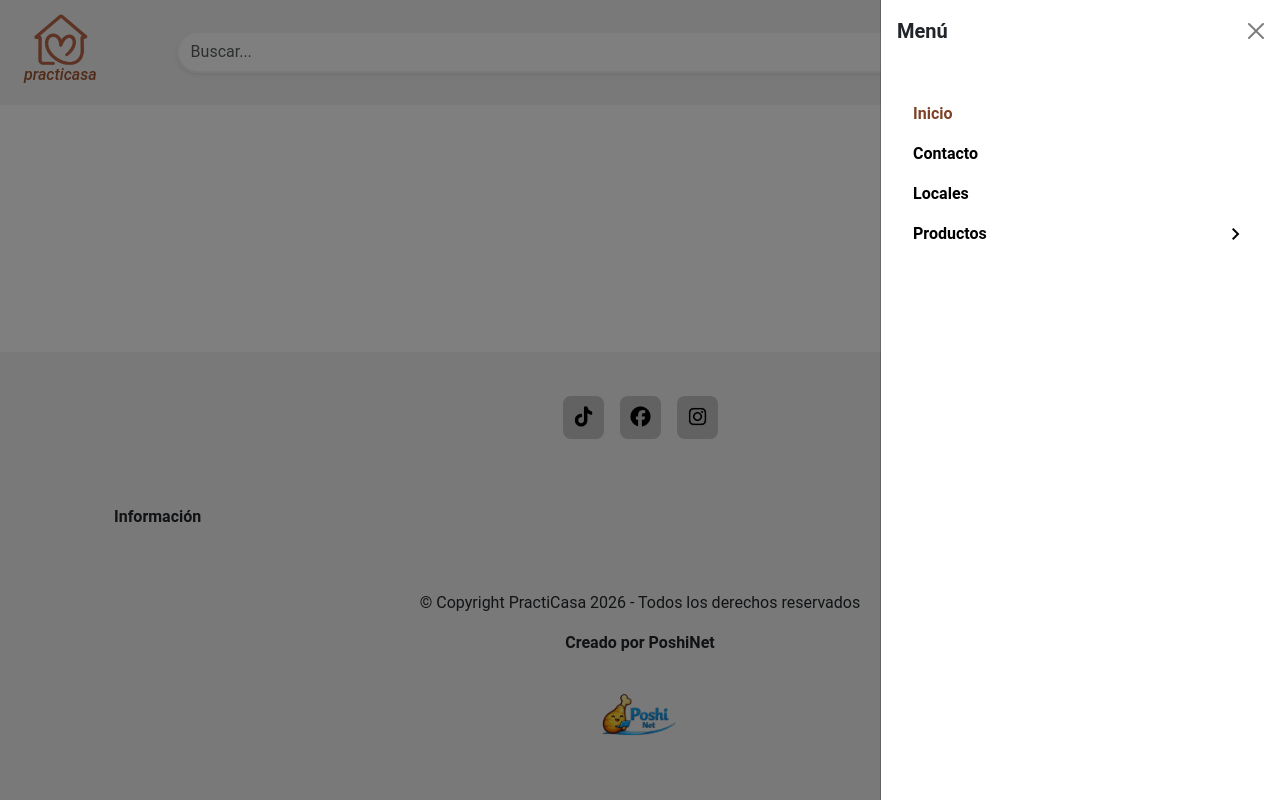
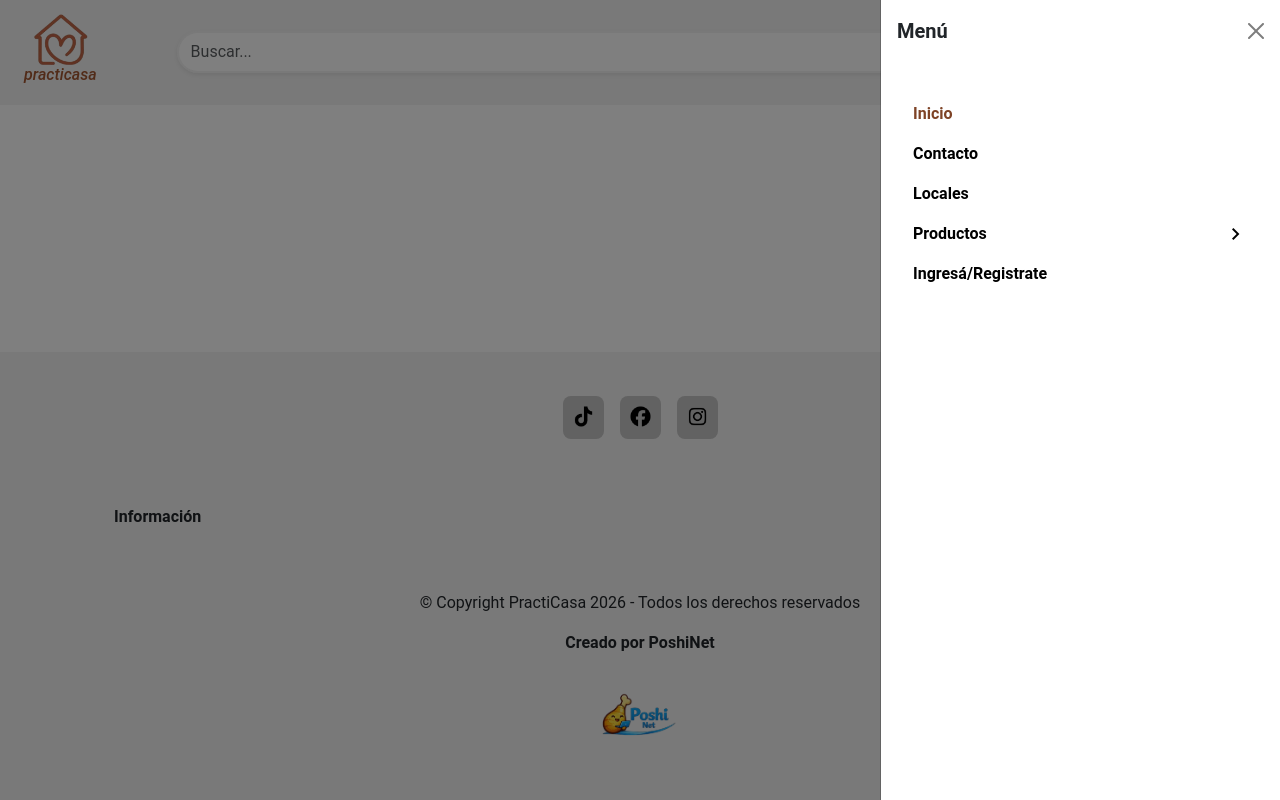
Before and after one commit to JuanOrtizz/e-commerce-practicasa, a Django app: page / in a window 1280 px wide, after a click that opens the changed part. Run offline with Django 5.2, Linux system fonts and the light colour scheme; some libraries are stand-ins or nearby versions.

Commit message:
feat: Agrego login/logout con POST en header.html

```diff
--- a/project/templates/header.html
+++ b/project/templates/header.html
@@ -59,6 +59,18 @@
                                 </ul>
                             </div>
                         </li>
+                        {% if user.is_authenticated %}
+                            <li class="nav-item menu-link fw-bold">
+                                <form method="post" action="{% url 'logout' %}" class="nav-link">
+                                    {% csrf_token %}
+                                    <button type="submit" class="btn  text-black border-0 shadow-none p-0 fw-bold">Cerrar Sesión</button>
+                                </form>
+                            </li>
+                        {% else %}
+                            <li class="nav-item menu-link fw-bold">
+                                <a class="nav-link {% if view_actual == 'login' or view_actual == 'registro' %}enlace-activo{% endif %}" href="{% url 'login' %}">Ingresá/Registrate</a>
+                            </li>
+                        {% endif %}
                     </ul>
                 {% endwith %}
             </div>
```
